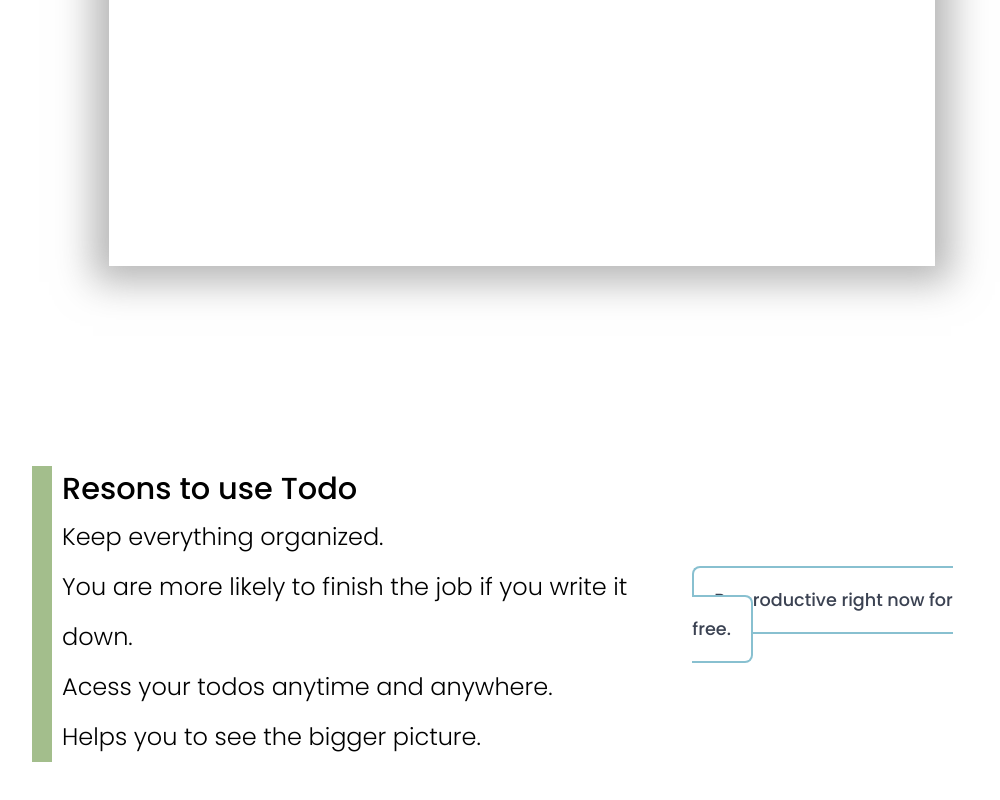
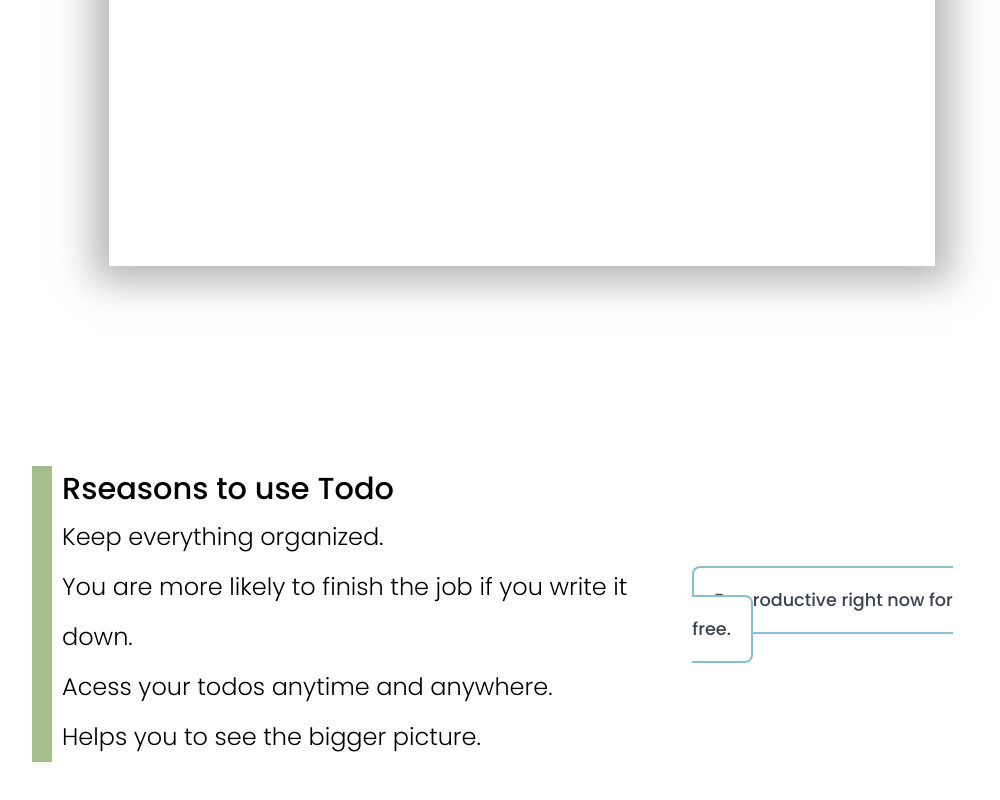
Before and after one commit to OnkarKunjir/todo, an Angular app: page / in a window 1280 px wide. Shown: the part 1115-1915 px from the top of the page, without its empty margins (168-1168 px from the left). Built offline with nearby package versions, Linux system fonts and the light colour scheme.

Commit message:
fixed typo.

```diff
--- a/src/app/landing-page/landing-page.component.html
+++ b/src/app/landing-page/landing-page.component.html
@@ -24,7 +24,7 @@
 
         <div class="reasons-section">
             <div class="reason-left">
-                <h3>Resons to use Todo</h3>
+                <h3>Rseasons to use Todo</h3>
 
                 <ul class="reason">
                     <li>
```
